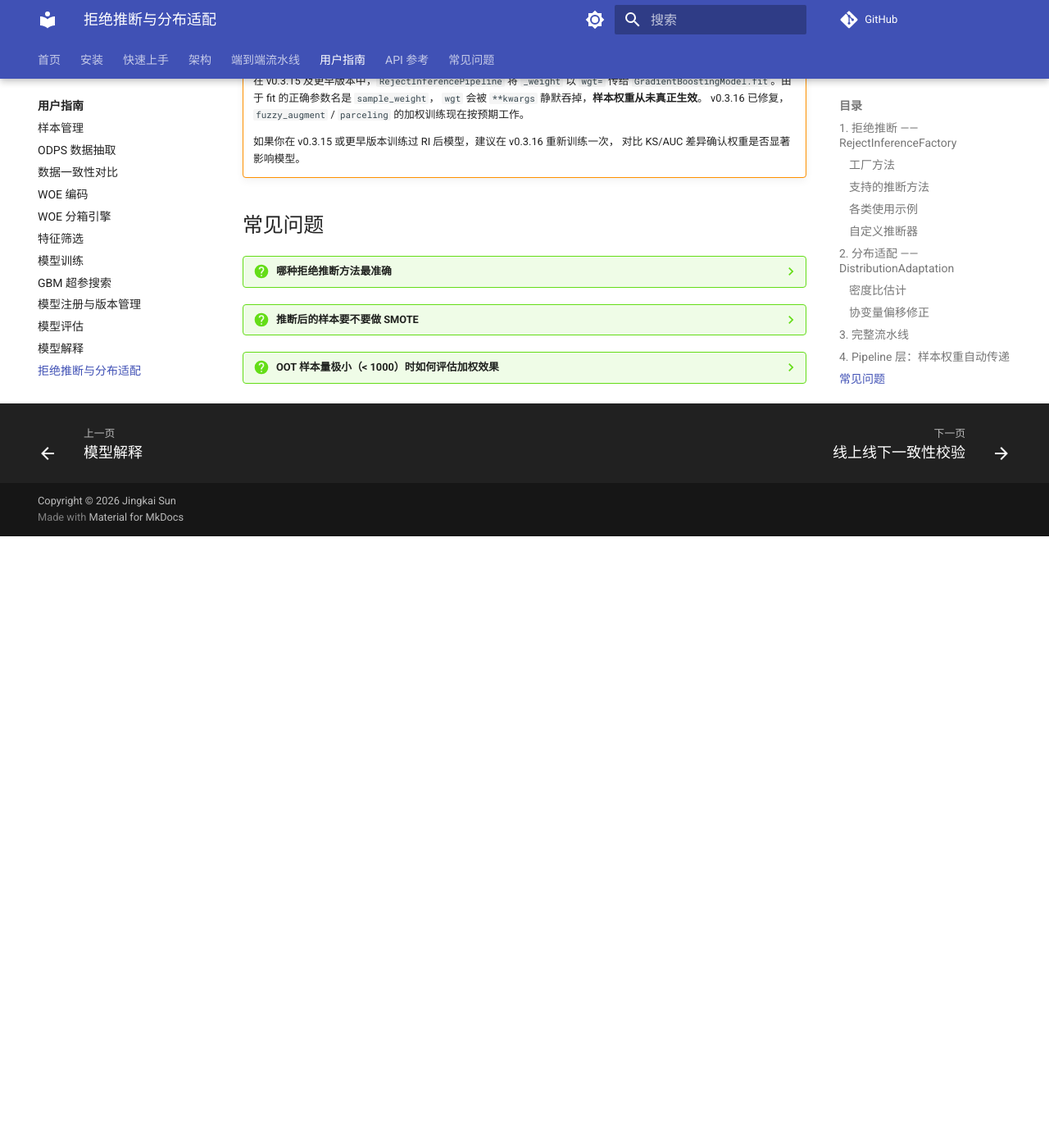
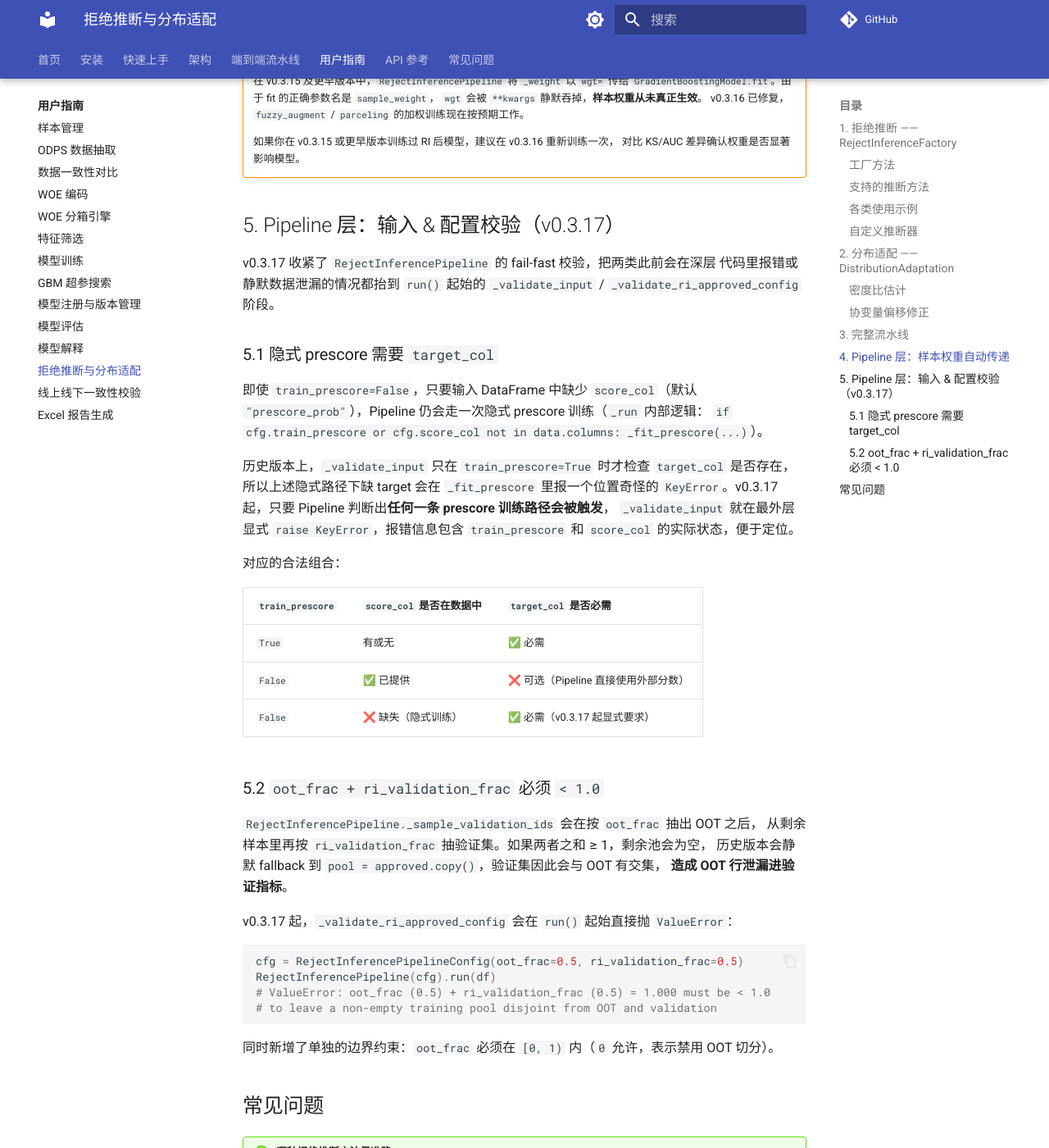
Before and after one commit to Kyle-J-Sun/SuperModelingFactory_doc, an MkDocs documentation site: the page built from docs/guides/reject_inference.md, in a window 1280 px wide and 1400 px high, scrolled down 3105 px. Shown: the whole window at 82% size. Built offline with MkDocs 1.6.1 and Material for MkDocs 9.7.7, drawn with Linux system fonts in a browser that asks for light colours; comment, search, counter and statistics services are not loaded; before the commit the page ends 3759 px from its top, so only the background shows below that.

Commit message:
docs: pipeline hardening notes for 0.3.17 (H2, H3, H4) (#26)
- pipeline_one_click.md: expand oot_col row in CreditModelPipelineConfig
  parameter table to document the numeric-coercion requirement (H2).
- guides/reject_inference.md: add section 5 covering the new
  RejectInferencePipeline input/config validation (H3 implicit prescore
  target requirement, H4 oot_frac + ri_validation_frac boundary).

Co-authored-by: Kyle-J-Sun <Kyle-J-Sun@users.noreply.github.com>

````diff
--- a/docs/guides/reject_inference.md
+++ b/docs/guides/reject_inference.md
@@ -170,6 +170,52 @@
     如果你在 v0.3.15 或更早版本训练过 RI 后模型，建议在 v0.3.16 重新训练一次，
     对比 KS/AUC 差异确认权重是否显著影响模型。
 
+## 5. Pipeline 层：输入 & 配置校验（v0.3.17）
+
+v0.3.17 收紧了 `RejectInferencePipeline` 的 fail-fast 校验，把两类此前会在深层
+代码里报错或静默数据泄漏的情况都抬到 `run()` 起始的 `_validate_input` /
+`_validate_ri_approved_config` 阶段。
+
+### 5.1 隐式 prescore 需要 `target_col`
+
+即使 `train_prescore=False`，只要输入 DataFrame 中缺少 `score_col`（默认
+`"prescore_prob"`），Pipeline 仍会走一次隐式 prescore 训练（`_run` 内部逻辑：
+`if cfg.train_prescore or cfg.score_col not in data.columns: _fit_prescore(...)`）。
+
+历史版本上，`_validate_input` 只在 `train_prescore=True` 时才检查 `target_col`
+是否存在，所以上述隐式路径下缺 target 会在 `_fit_prescore` 里报一个位置奇怪的
+`KeyError`。v0.3.17 起，只要 Pipeline 判断出**任何一条 prescore 训练路径会被触发**，
+`_validate_input` 就在最外层显式 `raise KeyError`，报错信息包含 `train_prescore`
+和 `score_col` 的实际状态，便于定位。
+
+对应的合法组合：
+
+| `train_prescore` | `score_col` 是否在数据中 | `target_col` 是否必需 |
+|---|---|---|
+| `True` | 有或无 | ✅ 必需 |
+| `False` | ✅ 已提供 | ❌ 可选（Pipeline 直接使用外部分数） |
+| `False` | ❌ 缺失（隐式训练） | ✅ 必需（v0.3.17 起显式要求） |
+
+### 5.2 `oot_frac + ri_validation_frac` 必须 `< 1.0`
+
+`RejectInferencePipeline._sample_validation_ids` 会在按 `oot_frac` 抽出 OOT 之后，
+从剩余样本里再按 `ri_validation_frac` 抽验证集。如果两者之和 ≥ 1，剩余池会为空，
+历史版本会静默 fallback 到 `pool = approved.copy()`，验证集因此会与 OOT 有交集，
+**造成 OOT 行泄漏进验证指标**。
+
+v0.3.17 起，`_validate_ri_approved_config` 会在 `run()` 起始直接抛
+`ValueError`：
+
+```python
+cfg = RejectInferencePipelineConfig(oot_frac=0.5, ri_validation_frac=0.5)
+RejectInferencePipeline(cfg).run(df)
+# ValueError: oot_frac (0.5) + ri_validation_frac (0.5) = 1.000 must be < 1.0
+# to leave a non-empty training pool disjoint from OOT and validation
+```
+
+同时新增了单独的边界约束：`oot_frac` 必须在 `[0, 1)` 内（`0` 允许，表示禁用
+OOT 切分）。
+
 ## 常见问题
 
 ??? question "哪种拒绝推断方法最准确"
````
Also changed, not shown: docs/pipeline_one_click.md (+1 -1 lines).
